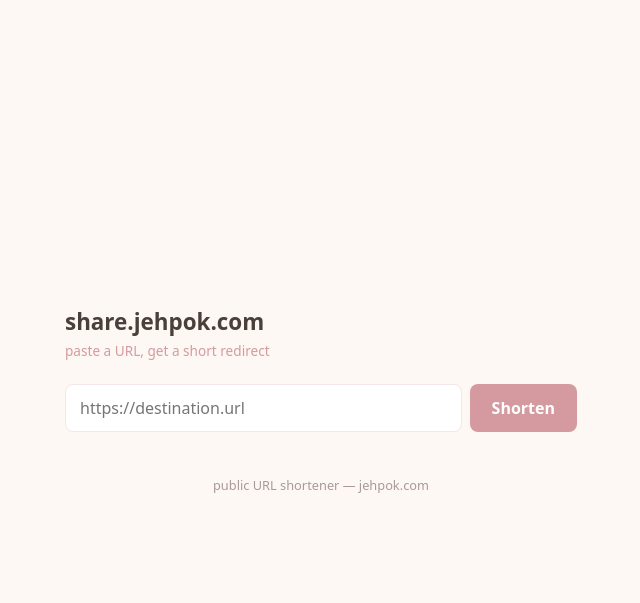
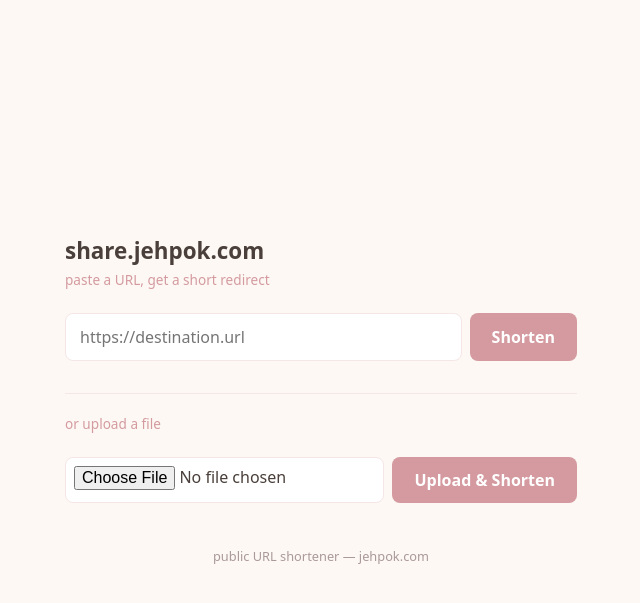
Before and after one commit to kefohaine/server, a Flask app: page / in a window 1280 px wide. Shown: the top 603 px of the page, without its empty margins (319-959 px from the left). Run offline with Flask 3, Linux system fonts and the light colour scheme; parts of the project's set-up code (start-up, migrations or seed data) failed here and were passed over.

Commit message:
Merge files.jehpok.com into share.jehpok.com/files; add file upload → auto-short-link feature

```diff
--- a/content/share/app.py
+++ b/content/share/app.py
@@ -1,10 +1,14 @@
 import os
 import sqlite3
 import secrets
+import string
 from flask import Flask, request, redirect, abort, render_template, jsonify, url_for
 
 BASE_DIR = os.environ.get("LINK_DB_DIR", "/data")
 DB_PATH = os.path.join(BASE_DIR, "links.db")
+FILES_DIR = os.path.join(BASE_DIR, "files")
+os.makedirs(FILES_DIR, exist_ok=True)
+ALLOWED_CHARS = string.ascii_lowercase + string.digits + "-_."
 
 app = Flask(__name__)
 
@@ -64,6 +68,40 @@ def index():
         return render_template("public.html", short=None, error="slug collision, retry"), 503
     conn.close()
     host = request.host
+    return render_template("public.html", short=f"https://{host}/{slug}", error=None)
+
+
+@app.route("/upload", methods=["POST"])
+def upload_file():
+    f = request.files.get("file")
+    if not f or not f.filename:
+        return render_template("public.html", short=None, error="no file provided"), 400
+    # Sanitize filename: lowercase, drop anything not in ALLOWED_CHARS, avoid traversal.
+    safe = "".join(c for c in f.filename.lower() if c in ALLOWED_CHARS).lstrip(".")
+    if not safe:
+        safe = "file"
+    # Avoid clobbering existing files: append a short suffix if needed.
+    name, ext = os.path.splitext(safe)
+    dest = os.path.join(FILES_DIR, safe)
+    suffix = ""
+    while os.path.exists(dest):
+        suffix = secrets.token_hex(2)
+        dest = os.path.join(FILES_DIR, f"{name}-{suffix}{ext}")
+    safe = os.path.basename(dest)
+    f.save(dest)
+    # Auto-short link to the file URL.
+    host = request.host
+    target = f"https://{host}/files/{safe}"
+    slug = secrets.token_urlsafe(4)
+    conn = db()
+    try:
+        conn.execute("INSERT INTO links (slug, target) VALUES (?, ?)", (slug, target))
+        conn.commit()
+    except sqlite3.IntegrityError:
+        conn.close()
+        os.remove(dest)
+        return render_template("public.html", short=None, error="slug collision, retry"), 503
+    conn.close()
     return render_template("public.html", short=f"https://{host}/{slug}", error=None)
 
 
--- a/content/share/templates/public.html
+++ b/content/share/templates/public.html
@@ -12,6 +12,7 @@
   .sub { color:var(--rose); font-size:.85rem; margin-bottom:24px; }
   form { display:flex; gap:8px; margin-bottom:12px; flex-wrap:wrap; }
   form input { padding:12px 14px; border:1px solid var(--blush); border-radius:8px; font:inherit; background:#fff; }
+  form input[type=file] { flex:1; min-width:200px; padding:8px; border:1px solid var(--blush); border-radius:8px; background:#fff; font:inherit; }
   form input[name=target] { flex:1; min-width:240px; }
   form button { padding:12px 22px; border:0; border-radius:8px; background:var(--rose); color:#fff; font:inherit; font-weight:600; cursor:pointer; }
   form button:hover { background:var(--gold); }
@@ -29,9 +30,16 @@
   <h1>share.jehpok.com</h1>
   <p class="sub">paste a URL, get a short redirect</p>
 
-  <form method="POST" action="/">
+  <form method="POST" action="/" enctype="application/x-www-form-urlencoded">
     <input name="target" placeholder="https://destination.url" autocomplete="off" required>
     <button type="submit">Shorten</button>
+  </form>
+
+  <hr style="border:0;border-top:1px solid var(--blush);margin:20px 0">
+  <p class="sub">or upload a file</p>
+  <form method="POST" action="/upload" enctype="multipart/form-data">
+    <input type="file" name="file" required>
+    <button type="submit">Upload & Shorten</button>
   </form>
 
   {% if error %}<p class="err">{{ error }}</p>{% endif %}
--- a/services/domain/docker-compose.yml
+++ b/services/domain/docker-compose.yml
@@ -17,7 +17,7 @@ services:
     volumes:
       - ../..:/srv:ro
       - /var/www/github/jehpok.com/cloud/html:/nextcloud:ro
-      - /var/www/github/jehpok.com/files:/files:ro
+      - /var/www/github/jehpok.com/share/files:/files:ro
       - ./Caddyfile:/etc/caddy/Caddyfile:ro
       - /var/www/github/jehpok.com/certs:/certs:ro
 
--- a/services/share/docker-compose.yml
+++ b/services/share/docker-compose.yml
@@ -17,6 +17,7 @@ services:
 
     volumes:
       - /var/www/github/jehpok.com/share/db:/data
+      - /var/www/github/jehpok.com/share/files:/data/files
       - ../../content/share:/app/src:ro
 
     logging:
```
Also changed, not shown: docs/AGENTS.md (+5 -5 lines), README.md, 1 other file.
